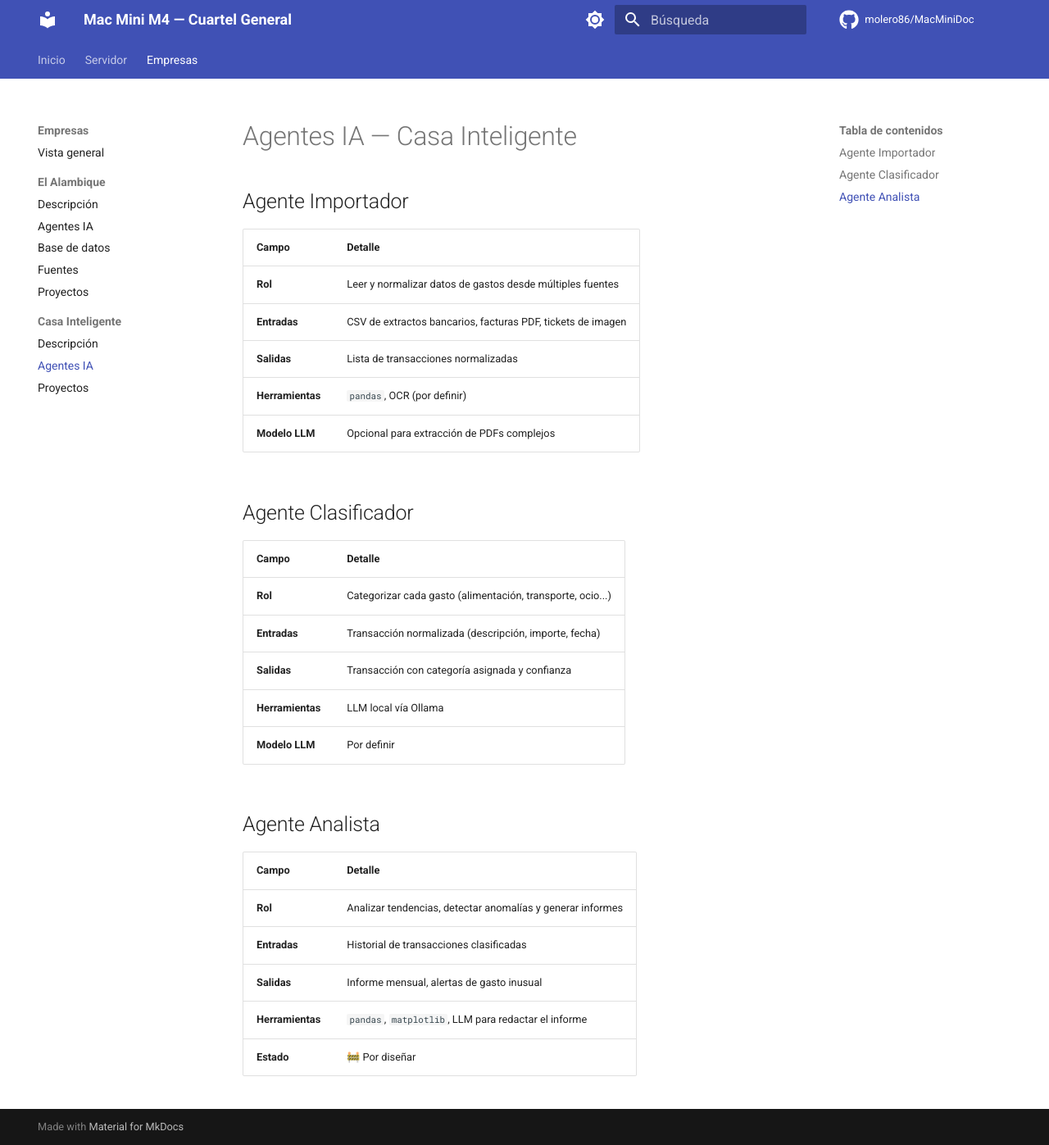
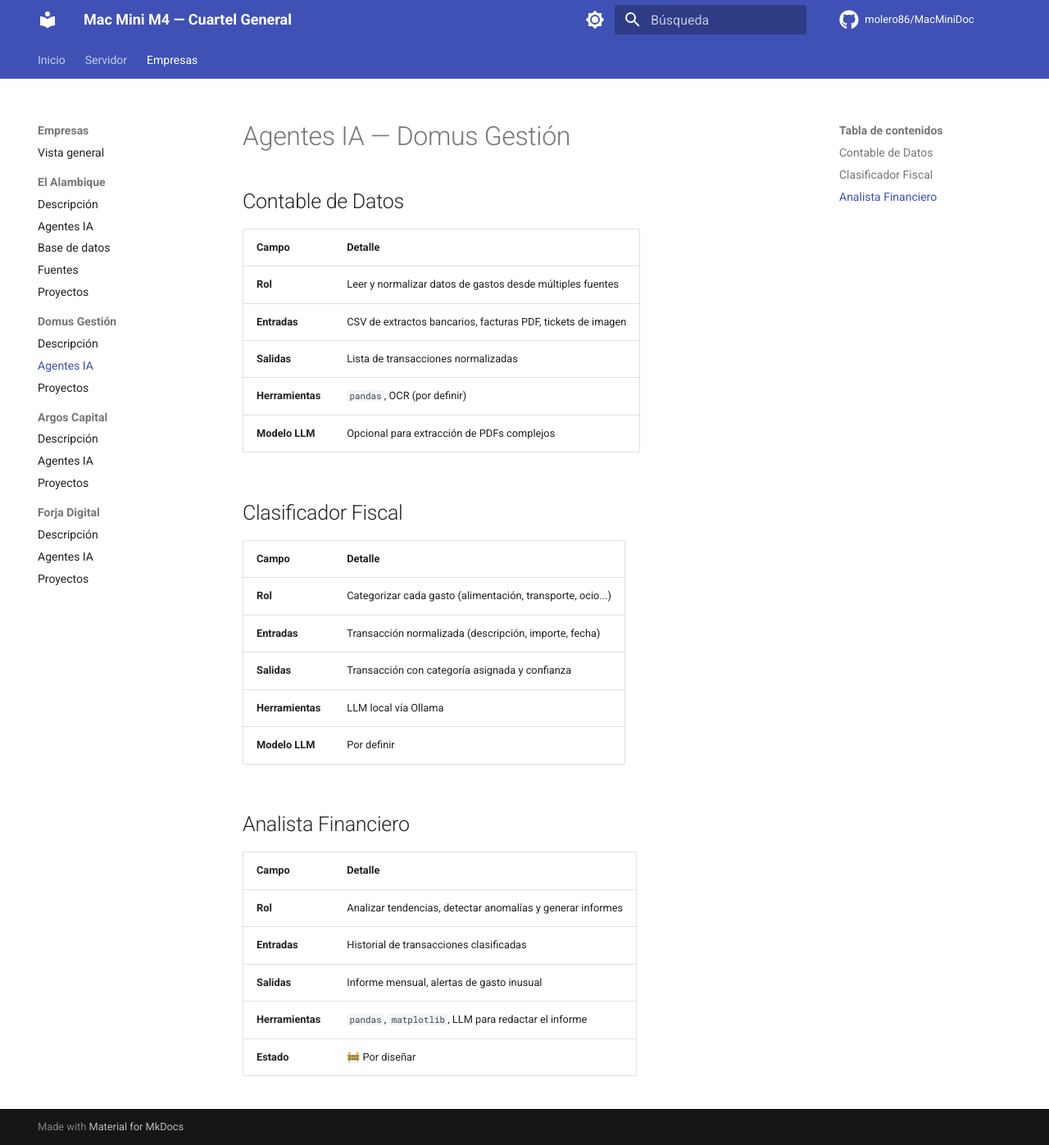
Before and after one commit to molero86/MacMiniDoc, an MkDocs documentation site: the page built from docs/empresas/domus-gestion/agentes.md, in a window 1280 px wide and 1397 px high. Shown: the whole window at 82% size. Built offline with MkDocs 1.6.1 and Material for MkDocs 9.7.7, drawn with Linux system fonts in a browser that asks for light colours; comment, search, counter and statistics services are not loaded.

Commit message:
docs(empresas): renombrar Domus y añadir Argos Capital y Forja Digital

```diff
--- a/docs/empresas/casa-inteligente/agentes.md
+++ b/docs/empresas/domus-gestion/agentes.md
@@ -1,6 +1,6 @@
-# Agentes IA — Casa Inteligente
+# Agentes IA — Domus Gestión
 
-## Agente Importador
+## Contable de Datos
 
 | Campo | Detalle |
 |---|---|
@@ -10,7 +10,7 @@
 | **Herramientas** | `pandas`, OCR (por definir) |
 | **Modelo LLM** | Opcional para extracción de PDFs complejos |
 
-## Agente Clasificador
+## Clasificador Fiscal
 
 | Campo | Detalle |
 |---|---|
@@ -20,7 +20,7 @@
 | **Herramientas** | LLM local vía Ollama |
 | **Modelo LLM** | Por definir |
 
-## Agente Analista
+## Analista Financiero
 
 | Campo | Detalle |
 |---|---|
--- a/mkdocs.yml
+++ b/mkdocs.yml
@@ -62,7 +62,15 @@ nav:
           - Base de datos: empresas/el-alambique/bbdd.md
           - Fuentes: empresas/el-alambique/fuentes.md
           - Proyectos: empresas/el-alambique/proyectos/index.md
-      - Casa Inteligente:
-          - Descripción: empresas/casa-inteligente/index.md
-          - Agentes IA: empresas/casa-inteligente/agentes.md
-          - Proyectos: empresas/casa-inteligente/proyectos/index.md
+      - Domus Gestión:
+          - Descripción: empresas/domus-gestion/index.md
+          - Agentes IA: empresas/domus-gestion/agentes.md
+          - Proyectos: empresas/domus-gestion/proyectos/index.md
+      - Argos Capital:
+          - Descripción: empresas/argos-capital/index.md
+          - Agentes IA: empresas/argos-capital/agentes.md
+          - Proyectos: empresas/argos-capital/proyectos/index.md
+      - Forja Digital:
+          - Descripción: empresas/forja-digital/index.md
+          - Agentes IA: empresas/forja-digital/agentes.md
+          - Proyectos: empresas/forja-digital/proyectos/index.md
```
Also changed, not shown: docs/empresas/argos-capital/agentes.md (added, +37 -0 lines), docs/empresas/argos-capital/index.md (added, +37 -0 lines), docs/empresas/argos-capital/proyectos/index.md (added, +8 -0 lines), docs/empresas/casa-inteligente/index.md (deleted, +0 -35 lines), docs/empresas/casa-inteligente/proyectos/index.md (deleted, +0 -7 lines), docs/empresas/domus-gestion/index.md (added, +35 -0 lines), docs/empresas/domus-gestion/proyectos/index.md (added, +8 -0 lines), docs/empresas/forja-digital/agentes.md (added, +46 -0 lines), docs/empresas/forja-digital/index.md (added, +37 -0 lines), docs/empresas/forja-digital/proyectos/index.md (added, +8 -0 lines), docs/empresas/index.md (+3 -1 lines), docs/index.md (+3 -1 lines).
